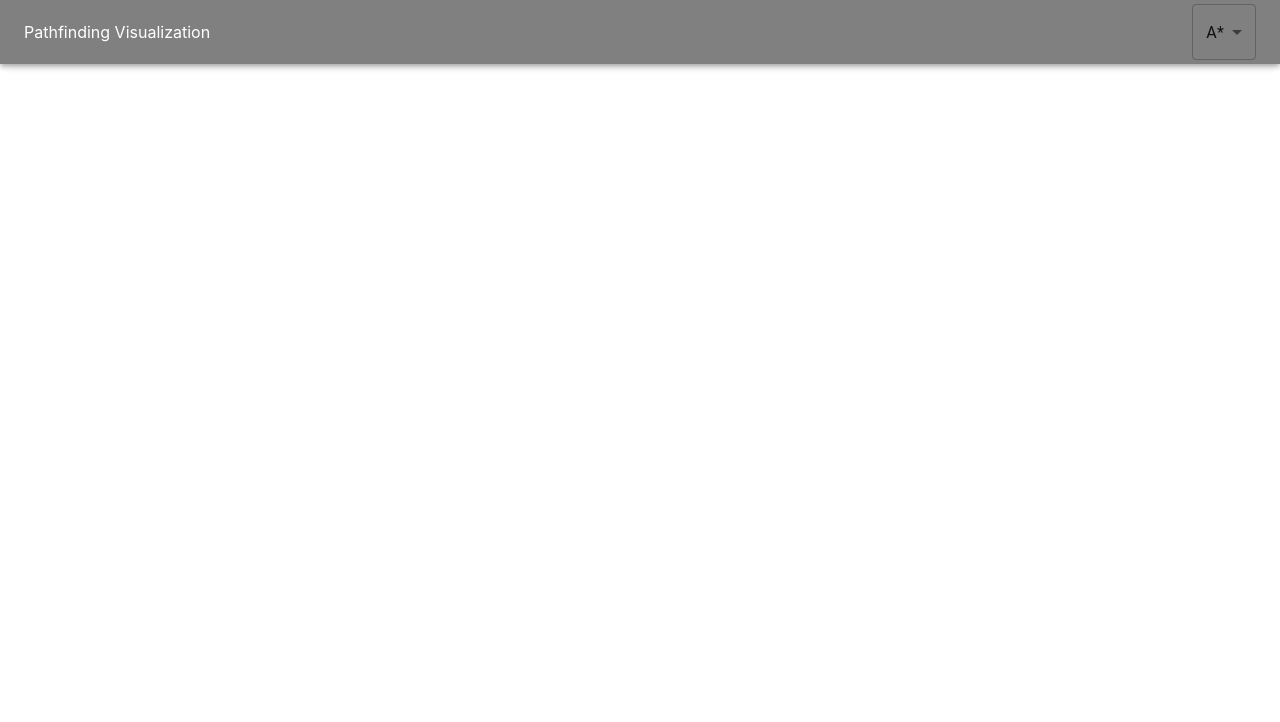
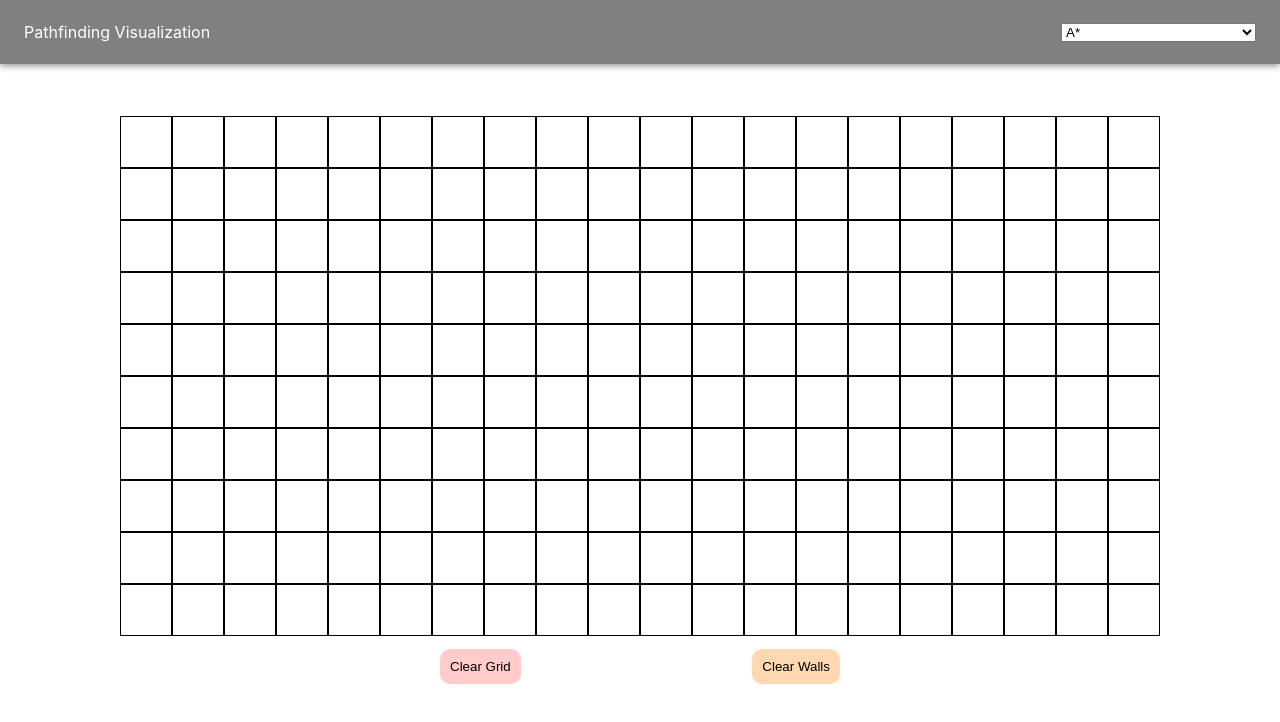
Before and after one commit to vineetm3/algorithm-visualizer, a React (Create React App) app: page / in a window 1280 px wide. Shown: the top 722 px of the page. Built offline with nearby package versions, Linux system fonts and the light colour scheme; the HTML template or start-up script is replaced by a standard one.

Commit message:
Working algo chooser, added graph, added clear graph button, added clear wall button, added wall creation onto graph

```diff
--- a/src/App.js
+++ b/src/App.js
@@ -1,10 +1,12 @@
 import './App.css';
 import { NavBar } from './components/NavBar'
+import { Visualizer } from './components/Visualizer'
 
 function App() {
   return (
     <div className="App">
       <NavBar></NavBar>
+      <Visualizer></Visualizer>
     </div>
   );
 }
--- a/src/components/NavBar.js
+++ b/src/components/NavBar.js
@@ -1,26 +1,17 @@
-import { AppBar, Toolbar, Select, MenuItem} from '@mui/material';
+import { AppBar, Toolbar } from '@mui/material';
 import React from 'react';
 
 export const NavBar = () => {
-    //HANDLE CLICK NOT WORKING YET. THIS DETERMINES WHICH ALGORITHM WE RUN.
-    let algorithm = 'A*'
-    const handleClick = (value) => {
-        algorithm = value;
-    }
     return (
         <AppBar postion='static'>
             <Toolbar className='navbar' sx={{ justifyContent: "space-between" }}>
                 <div>Pathfinding Visualization</div>
-                <Select
-                    labelId="demo-simple-select-label"
-                    id="demo-simple-select"
-                    label="Age"
-                    value={algorithm}
-                >
-                    <MenuItem value={'A*'} onClick={handleClick}>A*</MenuItem>
-                    <MenuItem value={'BFS'} onClick={handleClick}>Breadth First Search</MenuItem>
-                    <MenuItem value={'DFS'} onClick={handleClick}>Depth First Search</MenuItem>
-                </Select>
+                <select>
+                    <option value={'None'} defaultValue disabled>Please Choose an Algorithm!</option>
+                    <option value={'A*'}>A*</option>
+                    <option value={'DFS'}>DFS</option>
+                    <option value ={'DFS'}>BFS</option>
+                </select>
             </Toolbar>
         </AppBar>
     );
--- /dev/null
+++ b/src/components/Visualizer.css
@@ -0,0 +1,44 @@
+.main-content{
+    display: flex;
+    flex-direction: column;
+    align-items: center;
+    justify-content: center;
+    height: 100vh;
+    min-width: 400px;
+}
+
+.button-bar{
+    padding-top: 1%;
+    display: flex;
+    min-width: inherit;
+    justify-content: space-between;
+    align-items: center;
+}
+
+.clear-grid-btn{
+    background-color: #FFCCCB;
+    border-style: none;
+    padding: 10px;
+    border-radius: 10px;
+    transition: 0.2s;
+}
+
+.clear-walls-btn:hover, .clear-grid-btn:hover{
+    transform: scale(1.05);
+}
+
+.clear-walls-btn{
+    background-color: #FED8B1;
+    border-style: none;
+    padding: 10px;
+    border-radius: 10px;
+    transition: 0.2s;
+}
+
+tr > td{
+    width:50px;
+    height:50px;
+    border:1px solid;
+    margin:0;
+    padding:0;
+}
--- /dev/null
+++ b/src/components/Visualizer.js
@@ -0,0 +1,79 @@
+import './Visualizer.css';
+
+function getData(){
+    let numRows =  10;
+    let numCols = 20;
+    let table = [];
+    let row = Array(numCols);
+    for(let i = 0; i<numRows; i++){
+        for(let j = 0; j<numCols; j++){
+            row[j] = {
+                className:'unvisited',
+            }
+        }
+        table.push(row);
+    }
+    return { table, numRows, numCols };
+}
+
+export const Visualizer = () => {
+    let data = getData();
+    let table = data.table;
+    let numRows = data.numRows;
+    let numCols = data.numCols;
+
+    const handleClick = event => {
+        console.log(event.currentTarget.id);
+        let id = event.currentTarget.id;
+        if(event.button === 0){
+            if(document.getElementById(id).style.backgroundColor === "navy"){
+                document.getElementById(id).style.backgroundColor = "white";
+                table[parseInt(id.charAt(0))][parseInt(id.charAt(id.length-1))].className = 'unvisited';
+            }
+            else{
+                document.getElementById(id).style.backgroundColor = "navy";
+                table[parseInt(id.charAt(0))][parseInt(id.charAt(id.length-1))].className = 'wall';
+            }
+        }
+      };
+
+      const handleClearGrid = () => {
+        for(let i = 0; i<numRows; i++){
+            for(let j = 0; j<numCols; j++){
+                document.getElementById(i+'-'+j).style.backgroundColor = "white";
+                table[i][j].className = 'unvisited';
+            }
+        }
+      }
+
+      const handleClearWalls = () => {
+        for(let i = 0; i<numRows; i++){
+            for(let j = 0; j<numCols; j++){
+                if(document.getElementById(i+'-'+j).style.backgroundColor === "navy"){
+                    table[i][j].className = 'unvisited';
+                    document.getElementById(i+'-'+j).style.backgroundColor = "white";
+                }
+            }
+        }
+      }
+
+    return (
+        <div className='main-content'>
+            <table cellSpacing={'0'}>
+                <tbody>
+                    {table.map(((row, rowNumber) => {
+                        return (
+                            <tr id={'' + rowNumber} key={''+rowNumber}>
+                                {row.map((_, columnNumber) => <td id={'' + rowNumber + '-' + columnNumber} key={'' + rowNumber + '-' + columnNumber} onClick={handleClick} onDragEnter={handleClick}></td>)}
+                            </tr>
+                        );
+                    }))}
+                </tbody>
+            </table>
+            <div className='button-bar'>
+                <button className='clear-grid-btn' onClick={handleClearGrid}>Clear Grid</button>
+                <button className='clear-walls-btn' onClick={handleClearWalls}>Clear Walls</button>
+            </div>
+        </div>
+    );
+}
```
